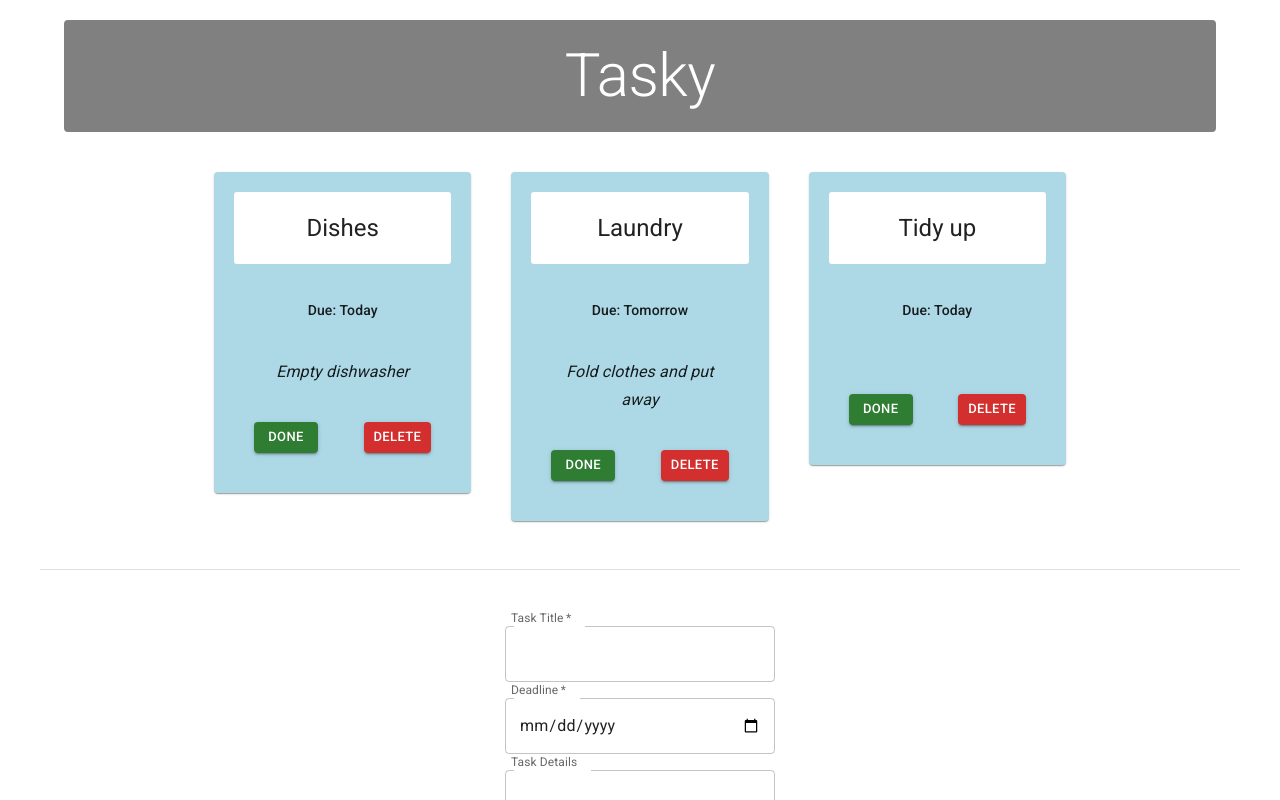
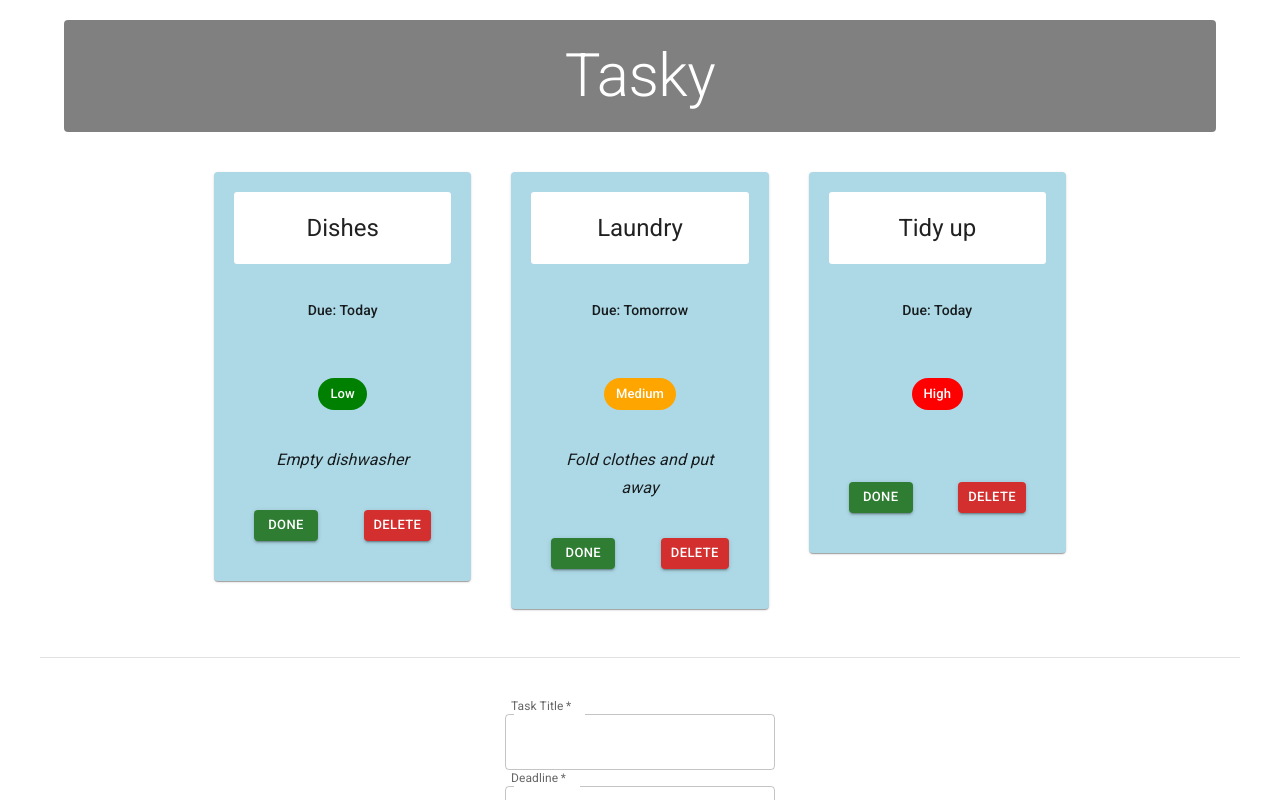
Before and after one commit to ZenYugi/react-basics-labs3, a React (Create React App) app in the folder hometasky/: page / in a window 1280 px wide. Shown: the top 800 px of the page. Built offline with nearby package versions, Linux system fonts and the light colour scheme.

Commit message:
Week 3 Lab B Exercise A done

```diff
--- a/hometasky/src/App.js
+++ b/hometasky/src/App.js
@@ -16,9 +16,9 @@ import Grid from '@mui/material/Grid';
 function App() {
   const [ taskState, setTaskState ] = useState({
     tasks: [
-      { id: 1, title:"Dishes", description: "Empty dishwasher", deadline: "Today", employee: "Sam", employeeNum: 4023, done: false},
-      { id: 2, title: "Laundry", description: "Fold clothes and put away", deadline: "Tomorrow", employee: "Max" , employeeNum: 2333, done: false},
-      { id: 3, title: "Tidy up", deadline: "Today", employee: "Alex" , employeeNum: 7464, done: false}
+      { id: 1, title:"Dishes", description: "Empty dishwasher", priority:"Low", deadline: "Today", employee: "Sam", employeeNum: 4023, done: false},
+      { id: 2, title: "Laundry", description: "Fold clothes and put away", priority:"Medium", deadline: "Tomorrow", employee: "Max" , employeeNum: 2333, done: false},
+      { id: 3, title: "Tidy up", priority:"High", deadline: "Today", employee: "Alex" , employeeNum: 7464, done: false}
     ]
   });
 
@@ -28,6 +28,8 @@ function App() {
     setTaskState({tasks});
     console.log(`${taskIndex} ${tasks[taskIndex].done}`);
   }
+
+
 
   const deleteHandler = (taskIndex) => {
     const tasks = [...taskState.tasks];
@@ -120,6 +122,10 @@ function App() {
                 deadline={task.deadline}
                 done={task.done}
                 key={task.id}
+                priority={task.priority}
+
+
+
                 markDone = {() => doneHandler(index)}
                 deleteTask = {() => deleteHandler(index)}
               />
--- a/hometasky/src/components/Task.js
+++ b/hometasky/src/components/Task.js
@@ -7,6 +7,7 @@ import CardContent from '@mui/material/CardContent';
 import CardHeader from '@mui/material/CardHeader';
 import Grid from '@mui/material/Grid';
 import Typography from '@mui/material/Typography';
+import Chip from '@mui/material/Chip';
 
 
 const Task = (props) => {
@@ -20,6 +21,9 @@ const Task = (props) => {
 >
     <Card sx={{
         backgroundColor: props.done ? 'lightgrey' : 'lightblue',
+
+
+
         padding: '20px'
         }}>
 
@@ -47,7 +51,33 @@ const Task = (props) => {
             <Typography component="p" variant="subtitle2" color="text.primary">
                 Due: {props.deadline}
 
+
+
             </Typography>
+         </Box>
+
+         <Box
+            sx={{
+                display: 'flex',
+                justifyContent: 'center',
+                alignItems: 'baseline',
+                mb: 2,
+                padding: '20px'
+            }}
+            >
+
+
+            <Typography component="p" variant="subtitle2" color="text.primary">
+
+
+                <Chip label={props.priority} sx={{
+        color:"white",
+        backgroundColor: props.priority === "Low" ? 'green' : props.priority === "Medium" ? 'orange' : 'red',
+
+        }}/>
+
+            </Typography>
+
             </Box>
             <Typography
                 component="p"
```
Also changed, not shown: hometasky/src/components/Form.js (+16 -0 lines).
